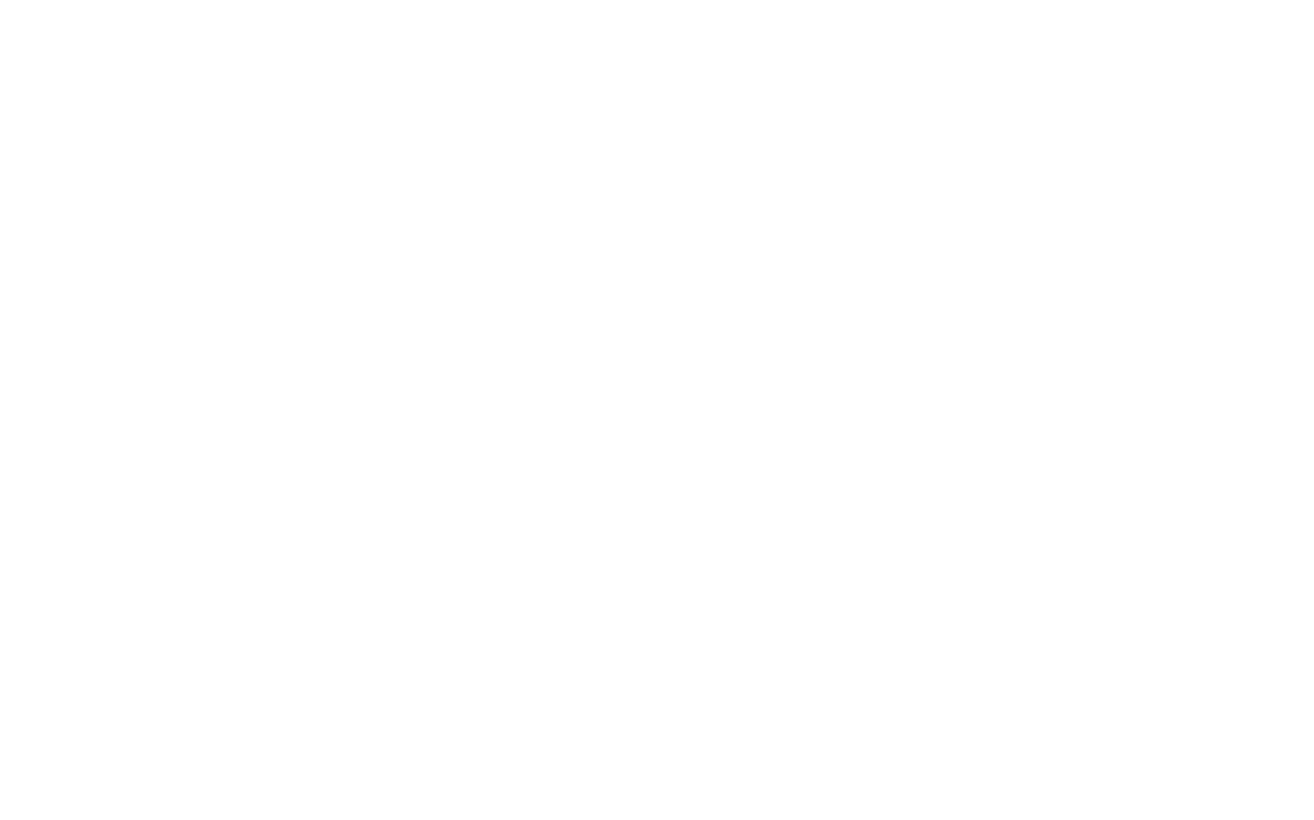
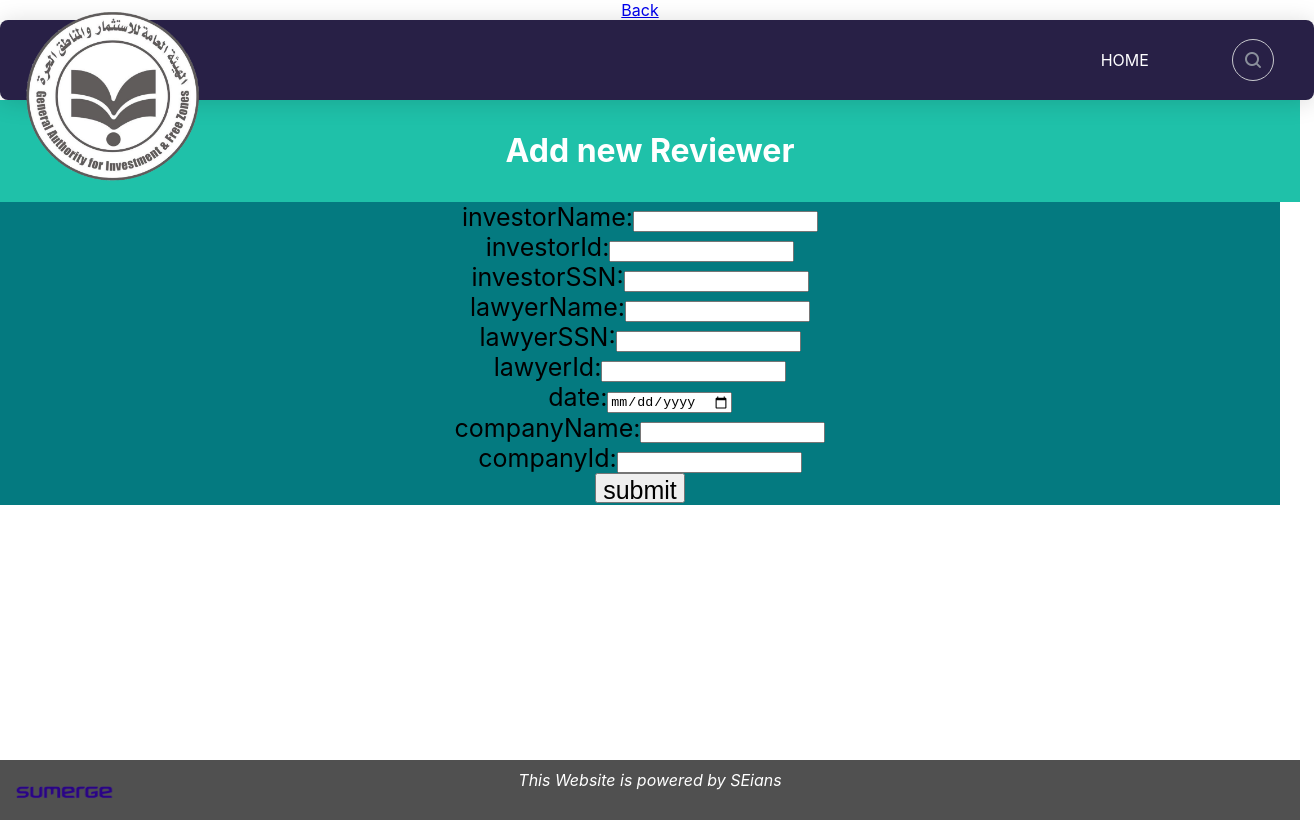
Before and after one commit to SE-GUC/SEians, a React (Create React App) app in the folder client/: page /generateContract in a window 1280 px wide. Shown: the whole page, 1314 px wide, since content can reach past the window. Built offline with nearby package versions, Linux system fonts and the light colour scheme.

Commit message:
essam's change

```diff
--- /dev/null
+++ b/client/src/routes/LawyerPortal/editForm.js
@@ -0,0 +1,93 @@
+import React, { Component } from "react";
+import { BrowserRouter as Router, Route } from "react-router-dom";
+import Header from "../../components/Layout/Header";
+import Footer from "../../components/Layout/Footer";
+import Menu from "../../components/Layout/Menu";
+import logo from "../../components/Layout/img/logo.png";
+import axios from "axios";
+
+import "./LawyerHome.css";
+
+export class editForm extends Component {
+  state = {
+    name: ""
+  };
+  handleInputChange1 = event => {
+    this.setState({ name: event.target.value });
+  };
+
+  //handleSubmit(e){
+  handleSubmit = event => {
+    event.preventDefault();
+    console.log("successful");
+    window.alert("Success!");
+
+    axios({
+      method: "put",
+      headers: {
+        Accept: "application/json, text/plain, /",
+        "Content-Type": "application/json"
+      },
+      url: "http://localhost:5000/api/Forms/" + this.state.companyName,
+      data: {
+        comments: this.state.comments
+      }
+    })
+      .then(response => {
+        console.log(response);
+      })
+      .catch(error => {
+        console.log(error.response);
+      });
+  };
+  render() {
+    return (
+      <Router>
+        <div className="NavigationBar">
+          <div className="container">
+            <Header name="Update Company" />
+          </div>
+        </div>
+
+        <div
+          className="container"
+          style={{ marginTop: "100px", marginLeft: "100px", width: "1525px" }}
+        >
+          <form onSubmit={this.handleSubmit}>
+            <div className="form-group">
+              <input
+                type="text"
+                placeholder="New Comment"
+                className="form-control"
+                name="name"
+                onChange={this.handleInputChange1}
+              />
+            </div>
+
+            <div className="form-group">
+              <button
+                type="submit"
+                className="btn btn-primary"
+                style={{ color: "#1fc1a9" }}
+              >
+                Update Comment
+              </button>
+            </div>
+          </form>
+        </div>
+        <footer className="Footer">
+          <Footer />
+        </footer>
+        <a
+          style={{ fontSize: "30px" }}
+          href="/CompanyViewer"
+          class="btn btn-default"
+        >
+          Back
+        </a>
+      </Router>
+    );
+  }
+}
+
+export default editForm;
--- /dev/null
+++ b/client/src/routes/LawyerPortal/generateContract.js
@@ -0,0 +1,204 @@
+import React, { Component } from "react";
+
+import { BrowserRouter as Router, Route } from "react-router-dom";
+import Header from "../../components/Layout/Header";
+import Menu from "../../components/Layout/Menu";
+import Footer from "../../components/Layout/Footer";
+import logo from "../../components/Layout/img/logo.png";
+const axios = require("axios");
+
+export class generateContract extends Component {
+  state = {
+    investorName: "",
+    investorId: "",
+    investorSSN: "",
+    lawyerName: "",
+    lawyerId: "",
+    lawyerSSN: "",
+    date: "",
+    companyName: "",
+    companyId: ""
+  };
+
+  handleinvestorNameChange = event => {
+    this.setState({ investorName: event.target.value });
+  };
+  handleinvestorIdChange = event => {
+    this.setState({ investorId: event.target.value });
+  };
+  handleinvestorSSNChange = event => {
+    this.setState({ investorSSN: event.target.value });
+  };
+  handlelawyerNameChange = event => {
+    this.setState({ lawyerName: event.target.value });
+  };
+  handlelawyerIdChange = event => {
+    this.setState({ lawyerId: event.target.value });
+  };
+  handlelawyerSSNChange = event => {
+    this.setState({ lawyerSSN: event.target.value });
+  };
+  handledateChange = event => {
+    this.setState({ date: event.target.value });
+  };
+  handlecompanyNameChange = event => {
+    this.setState({ companyName: event.target.value });
+  };
+  handlecompanyIdChange = event => {
+    this.setState({ companyId: event.target.value });
+  };
+
+  handleSubmit = event => {
+    event.preventDefault();
+    window.alert("Success!");
+    axios({
+      method: "post",
+      headers: {
+        Accept: "application/json, text/plain, */*",
+        "Content-Type": "application/json"
+      },
+      url: "http://localhost:5000/api/contracts/",
+      data: {
+        investorName: this.state.investorName,
+        investorId: this.state.investorId,
+        investorSSN: this.state.investorSSN,
+        lawyerName: this.state.lawyerName,
+        lawyerSSN: this.state.lawyerSSN,
+        lawyerId: this.state.lawyerId,
+        date: this.state.date,
+        companyName: this.state.companyName,
+        companyId: this.state.companyId
+      }
+    })
+      .then(response => {
+        console.log(response);
+        window.location = "/CreationSuccess";
+      })
+      .catch(error => {
+        console.log(error.response);
+      });
+  };
+
+  render() {
+    let links = [{ label: "Home", link: "/LawyerHome" }];
+    return (
+      <Router>
+        <body>
+          <a href="/handleReviewer">Back</a>
+        </body>
+        <div className="container">
+          <div className="container2">
+            <Menu links={links} logo={logo} />
+            <body>
+              <Header name="Add new Reviewer" />
+            </body>{" "}
+          </div>{" "}
+        </div>
+        <div className="container center">
+          <div>
+            <div />
+          </div>
+        </div>
+        <footer className="Footer">
+          <Footer />
+        </footer>
+
+        <div style={{ fontSize: "25px", backgroundColor: "#047A80" }}>
+          <center>
+            <form onSubmit={this.handleSubmit}>
+              <label>
+                investorName:
+                <input
+                  type="text"
+                  investorName="investorName"
+                  onChange={this.handlefirstnameChange}
+                />
+              </label>
+              <br />
+              <label>
+                investorId:
+                <input
+                  type="text"
+                  investorId="investorId"
+                  onChange={this.handleinvestorIdChange}
+                />
+              </label>
+              <br />
+              <label>
+                investorSSN:
+                <input
+                  type="text"
+                  investorSSN="investorSSN"
+                  onChange={this.handleinvestorSSNChange}
+                />
+              </label>
+              <br />
+              <label>
+                lawyerName:
+                <input
+                  type="text"
+                  lawyerName="lawyerName"
+                  onChange={this.handlelawyerNameChange}
+                />
+              </label>
+              <br />
+              <label>
+                lawyerSSN:
+                <input
+                  type="text"
+                  lawyerSSN="lawyerSSN"
+                  onChange={this.handlelawyerSSNChange}
+                />
+              </label>
+              <br />
+              <label>
+                lawyerId:
+                <input
+                  type="text"
+                  lawyerId="lawyerId"
+                  onChange={this.handlelawyerIdChange}
+                />
+              </label>
+              <br />
+              <label>
+                date:
+                <input
+                  type="date"
+                  date="date"
+                  onChange={this.handledateChange}
+                />
+              </label>
+              <br />
+              <label>
+                companyName:
+                <input
+                  type="text"
+                  companyName="companyName"
+                  onChange={this.handlecompanyNameChange}
+                />
+              </label>
+              <br />
+              <label>
+                companyId:
+                <input
+                  type="text"
+                  companyId="companyId"
+                  onChange={this.handlecompanyIdChange}
+                />
+              </label>
+              <br />
+              <button
+                style={{ height: "30px", fontSize: "25px" }}
+                type="submit"
+                onClick={this.handleSubmit}
+              >
+                submit{" "}
+              </button>
+            </form>
+          </center>
+        </div>
+      </Router>
+    );
+  }
+}
+export default generateContract;
--- a/client/src/routes/index.js
+++ b/client/src/routes/index.js
@@ -1,90 +1,87 @@
+import React, { Component } from "react";
+import { BrowserRouter, Route, Link } from "react-router-dom";
+import home from "./home";
 
-import React, { Component } from 'react';
-import { BrowserRouter , Route, Link } from "react-router-dom";
-import home from './home';
+import admin from "./AdminPortal/Staff/Admin/admin";
+import CreateAdmin from "./AdminPortal/Staff/Admin/CreateAdmin";
 
-import admin from './AdminPortal/Staff/Admin/admin';
-import CreateAdmin from './AdminPortal/Staff/Admin/CreateAdmin'
+import LawyerHome from "./LawyerPortal/LawyerHome";
+import ReviewerHome from "./ReviewerPortal/ReviewerHome";
+import AdminHome from "./AdminPortal/AdminHome";
+import InvestorHome from "./InvestorPortal/InvestorHome";
+import Staff from "./AdminPortal/Staff/Staff";
+import CreateReviewer from "./AdminPortal/Staff/Reviewer/CreateReviewer";
+import GetReviewer from "./AdminPortal/Staff/Reviewer/GetReviewer";
+import UpdateReviewer from "./AdminPortal/Staff/Reviewer/UpdateReviewer";
+import CreationSuccess from "./AdminPortal/Staff/Reviewer/CreationSuccess";
+import handleReviewer from "./AdminPortal/Staff/Reviewer/handleReviewer";
+import UpdateSuccess from "./AdminPortal/Staff/Reviewer/UpdateSuccess";
+import DeletionSuccess from "./AdminPortal/Staff/Reviewer/DeletionSuccess";
+import Companies from "./AdminPortal/Companies/Companies";
+import CreateCompany from "./AdminPortal/Companies/CreateCompany";
+import GetCompany from "./AdminPortal/Companies/GetCompany";
+import UpdateCompany from "./AdminPortal/Companies/UpdateCompany";
+import CreatedSuccessfully from "./AdminPortal/Companies/CreatedSuccessfully";
+import SSCApplication from "./InvestorPortal/Forms/SSCApplication";
+import UpdateInvestor from "../routes/InvestorPortal/UpdateInvestor";
+import DeleteInvestor from "../routes/InvestorPortal/DeleteInvestor";
+import Login from "../routes/InvestorPortal/Login";
+import Register from "../routes/InvestorPortal/Register";
+import SearchInvestor from "../routes/InvestorPortal/SearchInvestor";
+import EditAdmin from "./AdminPortal/Staff/Admin/UpdateAdmin";
+import SscCase from "../components/SscCase";
+import getSingleCase from "./LawyerPortal/getSingleCase";
+import SpcCreate from "./InvestorPortal/Forms/SpcCreate";
+import SpcSearch from "./InvestorPortal/Forms/SpcSearch";
+import SpcDelete from "./InvestorPortal/Forms/SpcDelete";
+import SpcUpdate from "./InvestorPortal/Forms/SpcUpdate";
+import editForm from "./LawyerPortal/editForm";
+import generateContract from "./LawyerPortal/generateContract";
 
-import LawyerHome from './LawyerPortal/LawyerHome';
-import ReviewerHome from './ReviewerPortal/ReviewerHome';
-import AdminHome from './AdminPortal/AdminHome';
-import InvestorHome from './InvestorPortal/InvestorHome';
-import Staff from './AdminPortal/Staff/Staff';
-import CreateReviewer from './AdminPortal/Staff/Reviewer/CreateReviewer';
-import GetReviewer from './AdminPortal/Staff/Reviewer/GetReviewer';
-import UpdateReviewer from './AdminPortal/Staff/Reviewer/UpdateReviewer';
-import CreationSuccess from './AdminPortal/Staff/Reviewer/CreationSuccess';
-import handleReviewer from './AdminPortal/Staff/Reviewer/handleReviewer';
-import UpdateSuccess from './AdminPortal/Staff/Reviewer/UpdateSuccess';
-import DeletionSuccess from './AdminPortal/Staff/Reviewer/DeletionSuccess';
-import Companies from './AdminPortal/Companies/Companies';
-import CreateCompany from './AdminPortal/Companies/CreateCompany';
-import GetCompany from './AdminPortal/Companies/GetCompany';
-import UpdateCompany from './AdminPortal/Companies/UpdateCompany';
-import CreatedSuccessfully from './AdminPortal/Companies/CreatedSuccessfully';
-import SSCApplication from  './InvestorPortal/Forms/SSCApplication'
-import UpdateInvestor from '../routes/InvestorPortal/UpdateInvestor'
-import DeleteInvestor from '../routes/InvestorPortal/DeleteInvestor'
-import Login from '../routes/InvestorPortal/Login'
-import Register from '../routes/InvestorPortal/Register'
-import SearchInvestor from '../routes/InvestorPortal/SearchInvestor'
-import EditAdmin from './AdminPortal/Staff/Admin/UpdateAdmin';
-import SscCase from  '../components/SscCase';
-import getSingleCase from  './LawyerPortal/getSingleCase';
-import SpcCreate from './InvestorPortal/Forms/SpcCreate';
-import SpcSearch from './InvestorPortal/Forms/SpcSearch';
-import SpcDelete from './InvestorPortal/Forms/SpcDelete';
-import SpcUpdate from './InvestorPortal/Forms/SpcUpdate';
-
-
-
-export default ()=>(
-    <BrowserRouter>
+export default () => (
+  <BrowserRouter>
     <div>
-
-    <Route path ="/" exact component={home}/>
-    <Route path ="/AdminHome/CreateAdmin" exact component={CreateAdmin}/>
-    <Route path ="/AdminHome/EditAdmin" exact component={EditAdmin}/>
-    <Route path ="/AdminHome/Admins" exact component={admin}/>
-    <Route path ="/AdminHome" exact component={AdminHome}/>
-    <Route path ="/ReviewerHome" exact component={ReviewerHome}/>
-    <Route path ="/LawyerHome" exact component={LawyerHome}/>
-    <Route path ="/InvestorHome" exact component={InvestorHome}/>
-    <Route path ="/Staff" exact component={Staff}/>
-    <Route path ="/SSCApplication" exact component={SSCApplication}/>
-    <Route path ="/Companies" exact component={Companies}/>
-    <Route path ="/CreateCompany" exact component={CreateCompany}/>
-    <Route path ="/GetCompany" exact component={GetCompany}/>
-    <Route path ="/UpdateCompany" exact component={UpdateCompany}/>
-    <Route path ="/CreatedSuccessfully" exact component={CreatedSuccessfully}/>
-    <Route path ="/CreateReviewer" exact component={CreateReviewer}/>
-    <Route path ="/SSCApplication" exact component={SSCApplication}/>
-    <Route path ="/Register" exact component={Register}/>
-    <Route path ="/Login" exact component={Login}/>
-    <Route path ="/SearchInvestor" exact component={SearchInvestor}/>
-    <Route path ="/UpdateInvestor" exact component={UpdateInvestor}/>
-    <Route path ="/DeleteInvestor" exact component={DeleteInvestor}/>
-    <Route path ="/SscCase" exact component={SscCase}/>
-    <Route path ="/getSingleCase" exact component={getSingleCase}/>
-    <Route path ="/SpcCreate" exact component={SpcCreate}/>
-    <Route path ="/SpcSearch" exact component={SpcSearch}/>
-    <Route path ="/SpcUpdate" exact component={SpcUpdate}/>
-    <Route path ="/SpcDelete" exact component={SpcDelete}/>
-    <Route path ="/handleReviewer" exact component={handleReviewer}/>
-    <Route path ="/GetReviewer" exact component={GetReviewer}/>
-    <Route path ="/SSCApplication" exact component={SSCApplication}/>
-    <Route path ="/CreationSuccess" exact component={CreationSuccess}/>
-    <Route path ="/UpdateSuccess" exact component={UpdateSuccess}/>
-    <Route path ="/UpdateReviewer" exact component={UpdateReviewer}/>
-    <Route path ="/DeletionSuccess" exact component={DeletionSuccess}/>
-
-
-
-
+      <Route path="/" exact component={home} />
+      <Route path="/AdminHome/CreateAdmin" exact component={CreateAdmin} />
+      <Route path="/AdminHome/EditAdmin" exact component={EditAdmin} />
+      <Route path="/AdminHome/Admins" exact component={admin} />
+      <Route path="/AdminHome" exact component={AdminHome} />
+      <Route path="/ReviewerHome" exact component={ReviewerHome} />
+      <Route path="/LawyerHome" exact component={LawyerHome} />
+      <Route path="/InvestorHome" exact component={InvestorHome} />
+      <Route path="/Staff" exact component={Staff} />
+      <Route path="/SSCApplication" exact component={SSCApplication} />
+      <Route path="/Companies" exact component={Companies} />
+      <Route path="/CreateCompany" exact component={CreateCompany} />
+      <Route path="/GetCompany" exact component={GetCompany} />
+      <Route path="/UpdateCompany" exact component={UpdateCompany} />
+      <Route
+        path="/CreatedSuccessfully"
+        exact
+        component={CreatedSuccessfully}
+      />
+      <Route path="/CreateReviewer" exact component={CreateReviewer} />
+      <Route path="/SSCApplication" exact component={SSCApplication} />
+      <Route path="/Register" exact component={Register} />
+      <Route path="/Login" exact component={Login} />
+      <Route path="/SearchInvestor" exact component={SearchInvestor} />
+      <Route path="/UpdateInvestor" exact component={UpdateInvestor} />
+      <Route path="/DeleteInvestor" exact component={DeleteInvestor} />
+      <Route path="/SscCase" exact component={SscCase} />
+      <Route path="/getSingleCase" exact component={getSingleCase} />
+      <Route path="/SpcCreate" exact component={SpcCreate} />
+      <Route path="/SpcSearch" exact component={SpcSearch} />
+      <Route path="/SpcUpdate" exact component={SpcUpdate} />
+      <Route path="/SpcDelete" exact component={SpcDelete} />
+      <Route path="/handleReviewer" exact component={handleReviewer} />
+      <Route path="/GetReviewer" exact component={GetReviewer} />
+      <Route path="/SSCApplication" exact component={SSCApplication} />
+      <Route path="/CreationSuccess" exact component={CreationSuccess} />
+      <Route path="/UpdateSuccess" exact component={UpdateSuccess} />
+      <Route path="/UpdateReviewer" exact component={UpdateReviewer} />
+      <Route path="/DeletionSuccess" exact component={DeletionSuccess} />
+      <Route path="/editForm" exact component={editForm} />
+      <Route path="/generateContract" exact component={generateContract} />
     </div>
-
-
-
-    </BrowserRouter>
-)
+  </BrowserRouter>
+);
--- a/package.json
+++ b/package.json
@@ -21,6 +21,12 @@
     "passport": "^0.4.0",
     "passport-jwt": "^4.0.0",
     "promise": "^8.0.3",
+    "react": "^16.8.6",
+    "react-dom": "^16.8.6",
+    "react-redux": "^7.0.2",
+    "react-router-dom": "^5.0.0",
+    "react-scripts": "^2.1.8",
+    "redux": "^4.0.1",
     "redux-logger": "^3.0.6",
     "redux-promise-middleware": "^6.1.0",
     "redux-thunk": "^2.3.0",
```
Also changed, not shown: client/src/routes/LawyerPortal/LawyerHome.js (+36 -29 lines), 2 other files (tests, documents, lock files or other folders).
